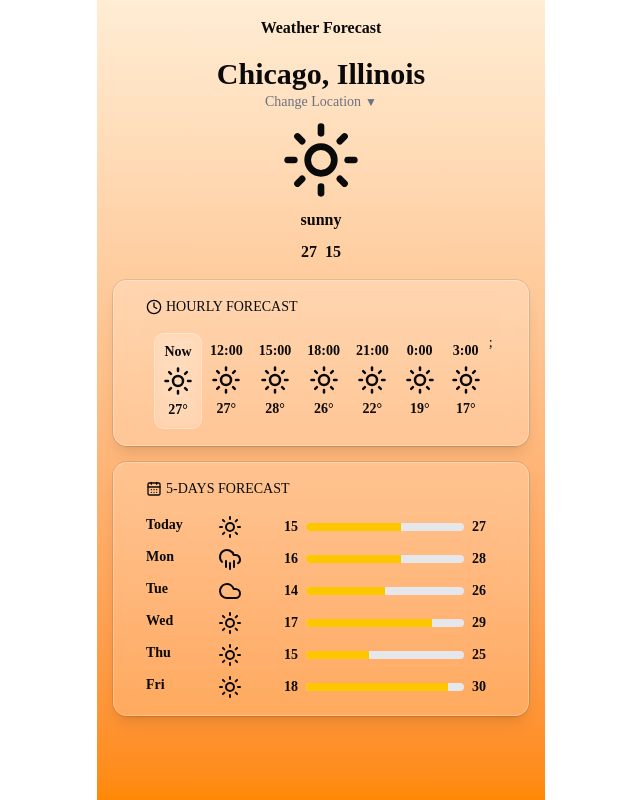
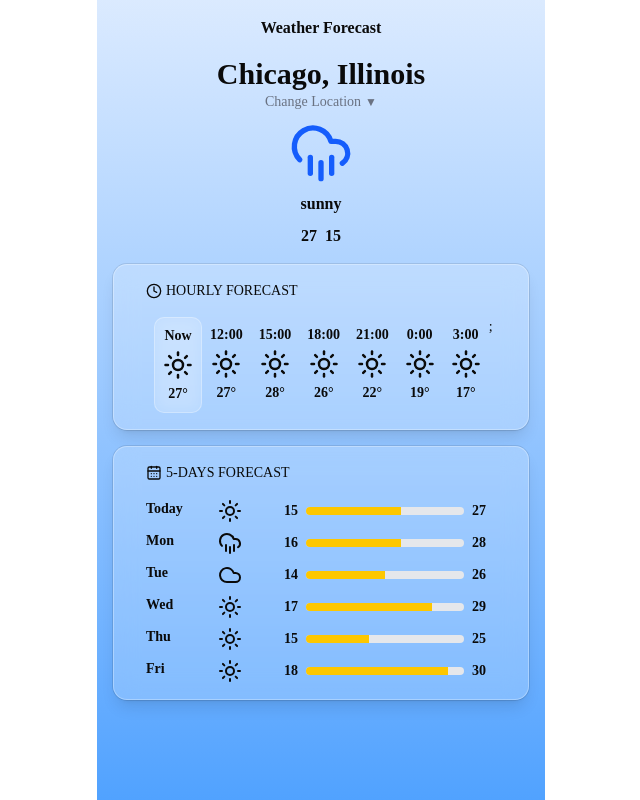
Before and after one commit to junmachan3962dev/weather-app-nextjs, a Next.js app: page / in a window 1280 px wide. Shown: the whole page, without its empty margins (319-959 px from the left). Built offline with nearby package versions, Linux system fonts and the light colour scheme.

Commit message:
コンポーネントのモックデータのアイコンを共通化するため保存

```diff
--- a/app/page.tsx
+++ b/app/page.tsx
@@ -1,9 +1,9 @@
-'use client';
+"use client";
 //ReactのuseState フックを読み込む（コンポーネント内で状態を管理する）
-import {useState} from "react";
+import { useState } from "react";
 
 //lucide-reactから天気アイコンをインポート
-import {Sun, Cloud, CloudRain} from "lucide-react";
+import { Sun, Cloud, CloudRain, Snowflake } from "lucide-react";
 
 //各コンポーネントをインポートする
 import { CurrentWeatherCard } from "@/components/weather/current-weather-card";
@@ -11,13 +11,54 @@ import { DailyWeatherCard } from "@/components/weather/daily-weather-card";
 import { HourlyWeatherCard } from "@/components/weather/hourly-weather-card";
 
 //現在の天気予想の型定義をインポート
-import {CurrentWeatherType} from "@/types/current-weather";
+import { CurrentWeatherType } from "@/types/current-weather";
 //週間天気用の型定義をインポート
-import { WeatherType, WeatherItem } from "@/types/daily-weather";
+import { WeatherItem } from "@/types/daily-weather";
 //時間ごとの天気用の型定義をインポート
-import {HourlyWeatherType} from "@/types/hourly-wether";
+import { HourlyWeatherType } from "@/types/hourly-wether";
+//天気の種類を定義した天気の型をインポート
+import { WeatherType } from "@/types/weather-type";
 
+/**
+ * current-weather-cardコンポーネント用の関数データ
+ */
+//天気に対応するアイコンを設定（マッピング定義）現在の天気と
+const WEATHER_ICONS: Record<WeatherType, React.ElementType> = {
+  sunny: Sun,
+  rainy: CloudRain,
+  cloudy: Cloud,
+  snowy: Snowflake,
+};
 
+//現在の天気に応じて、アイコンの色をを切り替える関数（辞書）
+function getIconClass(type: WeatherType): string {
+  switch (type) {
+    case "sunny":
+      return "text-yellow-500";
+    case "rainy":
+      return "text-blue-600";
+    case "cloudy":
+      return "text-gray-500";
+    case "snowy":
+      return "text-sky-300";
+    default: //その他の処理
+      return  "text-gray-900"
+  }
+}
+
+//現在の天気予想のモックデータ
+  const currentWeatherData: CurrentWeatherType = {
+    city: "Chicago, Illinois",
+    temp: 27,
+    weather: "sunny",
+    high: 27,
+    low: 15,
+    type: "rainy",
+  };
+
+/**
+ *
+ */
 //天気の種類に応じて、背景のグラデーションクラスを切り替える関数
 function getBgClass(type: WeatherType) {
   switch (type) {
@@ -35,60 +76,113 @@ function getBgClass(type: WeatherType) {
 export default function Home() {
   const [isOpen, setIsOpen] = useState(false);
 
+  //
   const openSearchModal = () => {
     setIsOpen(true);
   };
 
-  //現在の天気予想のモックデータ
-  const currentWeatherData : CurrentWeatherType = {
-    city: "Chicago, Illinois",
-    temp: 27,
-    weather: "sunny",
-    high: 27,
-    low: 15,
-    icon: <Sun size={80} />
-  };
 
-  //時間ごとの天気予想のモックデータ(hourlyWeahterData)
-  const hourlyWeatherData: HourlyWeatherType[]  = [
-    {time: "Now", icon: <Sun size={30} />, temp: "27°"},
-    {time: "12:00", icon: <Sun size={30} />, temp: "27°"},
-    {time: "15:00", icon: <Sun size={30} />, temp: "28°"},
-    {time: "18:00", icon: <Sun size={30} />, temp: "26°"},
-    {time: "21:00", icon: <Sun size={30} />, temp: "22°"},
-    {time: "0:00", icon: <Sun size={30} />, temp: "19°"},
-    {time: "3:00", icon: <Sun size={30} />, temp: "17°"},
-  ]
 
+  //currentWeather関数（モックデータ）から現在の天気データ(type)を取り出す
+  const type = currentWeatherData.type;
+  //現在の天気に対応する天気のアイコンを選択する(typeは "const type" のtype)
+  const IconComponent = WEATHER_ICONS[type]; //これをpropsで渡す
+  //getIconClass関数から色情報を取り出す
+  const iconClass =  getIconClass(type);     //これをpropsに渡す
+
+
+  /**
+   * hourly-weather-cardコンポーネント用のモックデータ
+   */
+  //時間ごとの天気予想のモックデータ
+  const hourlyWeatherData: HourlyWeatherType[] = [
+    { time: "Now", icon: <Sun size={30} />, temp: "27°" },
+    { time: "12:00", icon: <Sun size={30} />, temp: "27°" },
+    { time: "15:00", icon: <Sun size={30} />, temp: "28°" },
+    { time: "18:00", icon: <Sun size={30} />, temp: "26°" },
+    { time: "21:00", icon: <Sun size={30} />, temp: "22°" },
+    { time: "0:00", icon: <Sun size={30} />, temp: "19°" },
+    { time: "3:00", icon: <Sun size={30} />, temp: "17°" },
+  ];
+
+  /**
+   * daily-weather-card.tsxコンポーネント用のモックデータ
+   */
   //１週間の天気予想のモックデータ
   const dailyWeatherData: WeatherItem[] = [
     //iconは一時的に表示ように設定したので外部データを取得した時に消去すること
-    { day: "Today", type: "sunny", min: 15, max: 27, percentage: 60, icon: <Sun />},
-    { day: "Mon", type: "rainy", min: 16, max: 28, percentage: 60, icon: <CloudRain />},
-    { day: "Tue", type: "cloudy", min: 14, max: 26, percentage: 50, icon: <Cloud />},
-    { day: "Wed", type: "sunny", min: 17, max: 29, percentage: 80, icon: <Sun /> },
-    { day: "Thu", type: "sunny", min: 15, max: 25, percentage: 40, icon: <Sun /> },
-    { day: "Fri", type: "sunny", min: 18, max: 30, percentage: 90, icon: <Sun />  },
+    {
+      day: "Today",
+      type: "sunny",
+      min: 15,
+      max: 27,
+      percentage: 60,
+      icon: <Sun />,
+    },
+    {
+      day: "Mon",
+      type: "rainy",
+      min: 16,
+      max: 28,
+      percentage: 60,
+      icon: <CloudRain />,
+    },
+    {
+      day: "Tue",
+      type: "cloudy",
+      min: 14,
+      max: 26,
+      percentage: 50,
+      icon: <Cloud />,
+    },
+    {
+      day: "Wed",
+      type: "sunny",
+      min: 17,
+      max: 29,
+      percentage: 80,
+      icon: <Sun />,
+    },
+    {
+      day: "Thu",
+      type: "sunny",
+      min: 15,
+      max: 25,
+      percentage: 40,
+      icon: <Sun />,
+    },
+    {
+      day: "Fri",
+      type: "sunny",
+      min: 18,
+      max: 30,
+      percentage: 90,
+      icon: <Sun />,
+    },
   ];
 
   //今日の天気データ(WeatherDataの＊番目の要素)を取得する
-  const todayWeather = dailyWeatherData[0];
+  const todayWeather = dailyWeatherData[1];
   //今日の天気の種類に応じて背景クラスを決定する
   const bgClass = getBgClass(todayWeather.type);
 
   return (
-    <main className={`min-h-screen max-w-md w-full mx-auto p-4 space-y-4 ${bgClass}`}>
+    <main
+      className={`min-h-screen max-w-md w-full mx-auto p-4 space-y-4 ${bgClass}`}
+    >
       <h1 className="text-center font-semibold">Weather Forecast</h1>
 
       <div>
         <CurrentWeatherCard
           weather={currentWeatherData}
           openSearchModal={openSearchModal}
+          IconComponent={IconComponent}
+          iconClass={iconClass}
         />
       </div>
 
       <div>
-        <HourlyWeatherCard weather={hourlyWeatherData}/>
+        <HourlyWeatherCard weather={hourlyWeatherData} />
       </div>
 
       <div>
--- a/components/weather/current-weather-card.tsx
+++ b/components/weather/current-weather-card.tsx
@@ -1,22 +1,20 @@
 'use client'
-import {
-  Card,
-  CardContent,
-  CardDescription,
-  CardHeader,
-  CardTitle,
-} from "@/components/ui/card";
-import { Sun } from "lucide-react";
+
 import {CurrentWeatherType} from "@/types/current-weather";
 
+import {ElementType} from "react";
+
+//現在の天気カードコンポーネントに渡されるpropsの定義
 interface CurrentWeatherCardProps {
-  weather: CurrentWeatherType;
-  openSearchModal: () => void;
+  weather: CurrentWeatherType;  //表示対象の天気データ
+  openSearchModal: () => void;  //検索モーダルを開くためのハンドラー
+  IconComponent: ElementType;   //天気アイコンのコンポーネント
+  iconClass: string;            //天気の種類に応じた色のクラス
 };
 
 
 export function CurrentWeatherCard(
-  {weather, openSearchModal}: CurrentWeatherCardProps)
+  {weather, openSearchModal, IconComponent, iconClass}: CurrentWeatherCardProps)
 {
   return (
     <main>
@@ -28,9 +26,11 @@ export function CurrentWeatherCard(
           <span className="text-xs">▼</span>
         </div>
       </div>
+
       {/* 現在の天気アイコン、気温、概要 */}
       <div className="flex flex-col items-center mt-2">
-        {weather.icon}
+        {/* IconComponentのデータを流し込む */}
+        <IconComponent className={iconClass} size={64} />
         <p className="mt-2 text-3xl font-extrabold"></p>
         <p className="font-semibold">{weather.weather}</p>
         {/* 最高気温と最低気温の表示 */}
--- a/types/current-weather.ts
+++ b/types/current-weather.ts
@@ -1,11 +1,13 @@
+import { WeatherType } from "./weather-type";
+
 /**
  * 現在の天気データの型定義
  */
 export interface CurrentWeatherType {
     city: string;          //地域名
     temp: number;          //現在の天気
-    weather: string;        //天気の説明(sunny,cloudy など)
+    weather: string;       //天気の説明(sunny,cloudy など)
     high: number;          //今日の最高気温
-    low: number            //今日の最低気温
-    icon: React.ReactNode; //天気アイコン（Lucideなど)
+    low: number;           //今日の最低気温
+    type: WeatherType;     //天気アイコンの種類はWeatherTypeを使い回す
 }
--- a/types/daily-weather.ts
+++ b/types/daily-weather.ts
@@ -1,14 +1,7 @@
-/**
- * 天気の種類を定義
- */
-export type WeatherType = 'sunny' | 'rainy' | 'cloudy';
-
-/**
- * 1日分の天気予想データの型定義（週間予想データの型定義）
- */
+//1日分の天気予想データの型定義（週間予想データの型定義）
 export interface WeatherItem {
     day: string;        //曜日や日付
-    type: WeatherType;  //天気の状態
+    type: weatherType;  //天気の状態
     min: number;        //最低気温
     max: number;        //最高気温
     percentage: number; //気温プログレスバーの割合
--- /dev/null
+++ b/types/weather-type.tsx
@@ -0,0 +1,2 @@
+//天気の種類を定義
+export type WeatherType = 'sunny' | 'rainy' | 'cloudy' | 'snowy';
```
Lines whose indentation alone changed are shown as unchanged.
